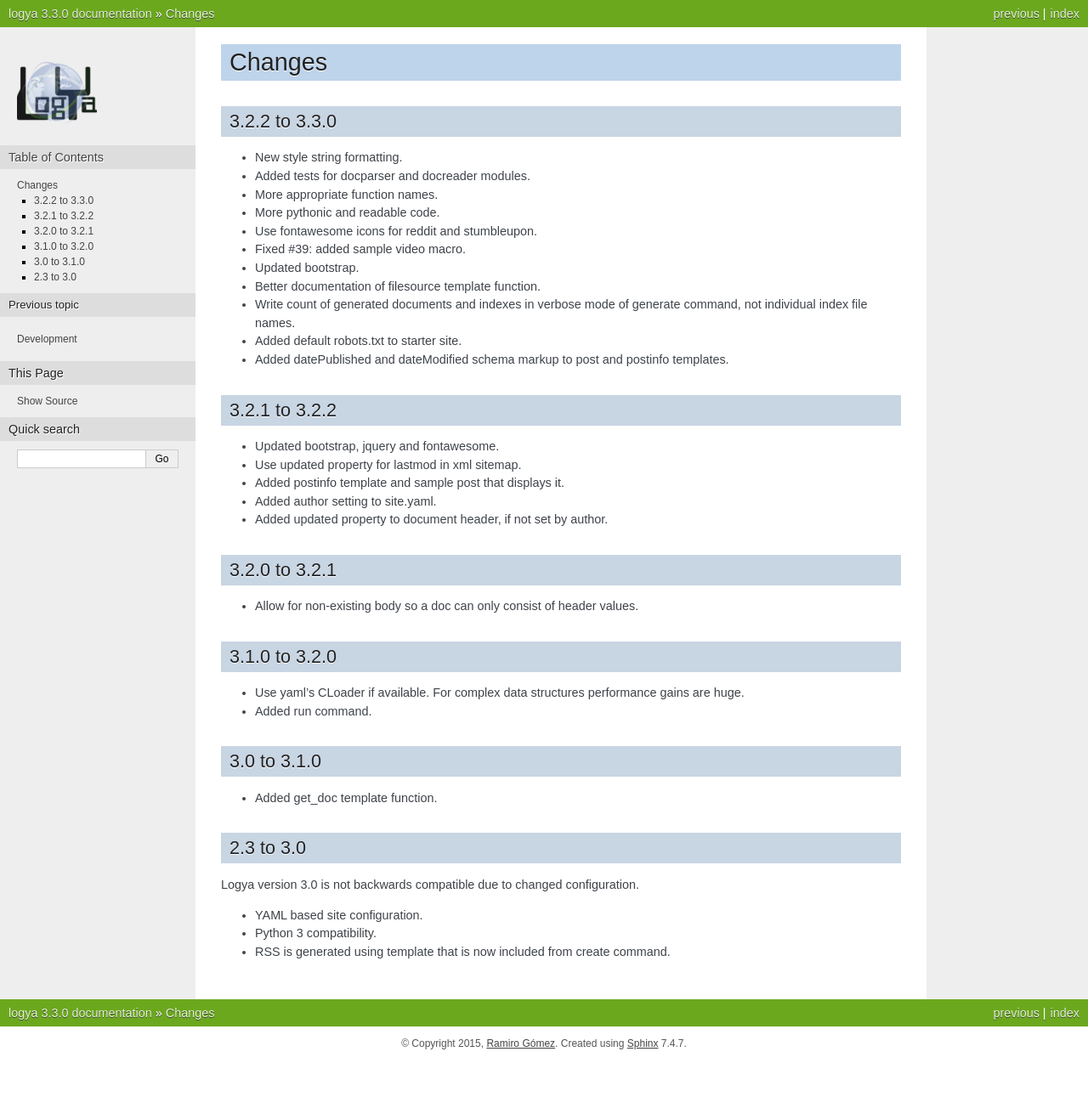
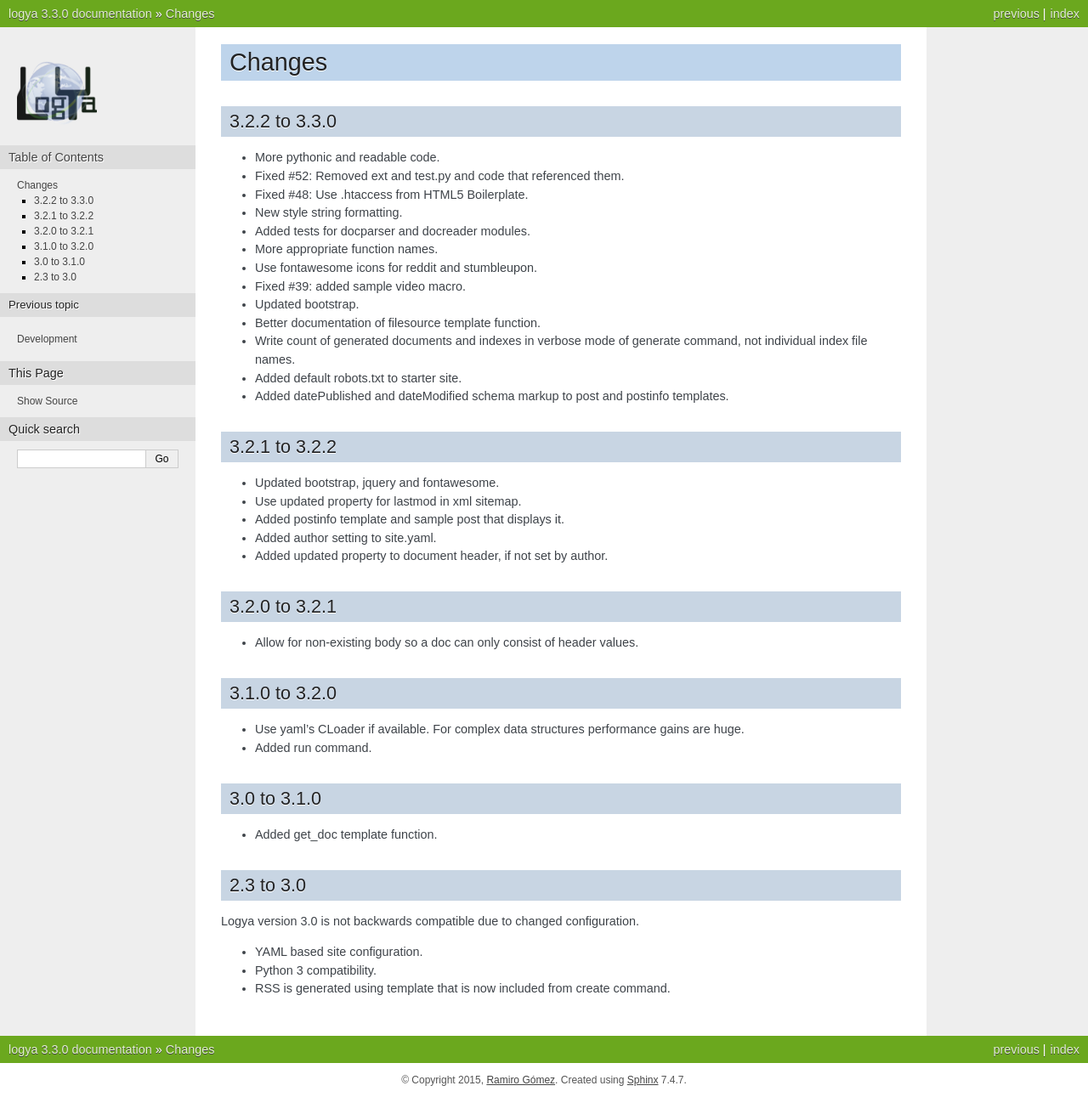
Before and after one commit to yaph/logya, a Sphinx documentation site: the page built from docs/changes.rst, in a window 1280 px wide. Shown: the whole page at 85% size. Built offline with Sphinx 7.4.7, drawn with Linux system fonts in a browser that asks for light colours; pages that are not in the unit, such as notebooks, are missing from menus; before the commit the page ends 1248 px from its top, so only the background shows below that.

Commit message:
document changes

```diff
--- a/docs/changes.rst
+++ b/docs/changes.rst
@@ -6,10 +6,12 @@ Changes
 3.2.2 to 3.3.0
 --------------
 
+* More pythonic and readable code.
+* Fixed #52: Removed ext and test.py and code that referenced them.
+* Fixed #48: Use .htaccess from HTML5 Boilerplate.
 * New style string formatting.
 * Added tests for docparser and docreader modules.
 * More appropriate function names.
-* More pythonic and readable code.
 * Use fontawesome icons for reddit and stumbleupon.
 * Fixed #39: added sample video macro.
 * Updated bootstrap.
```
